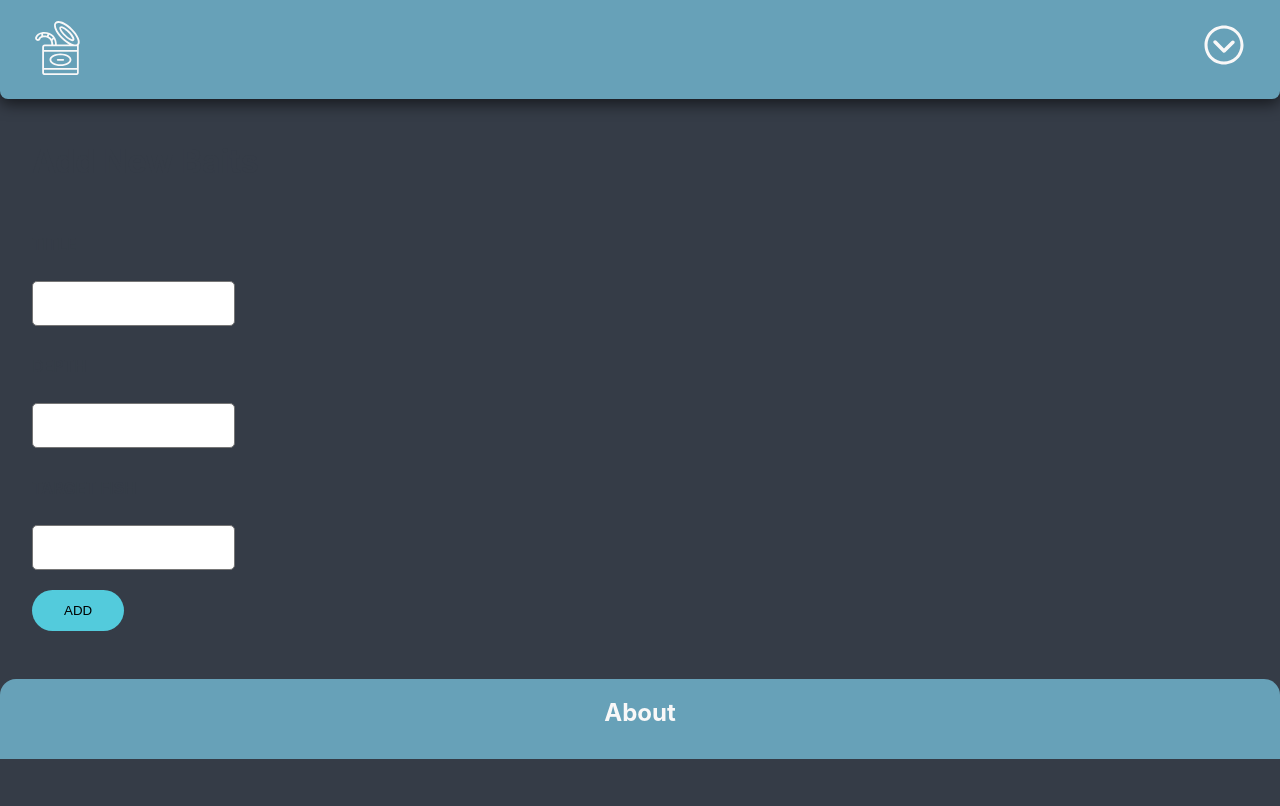
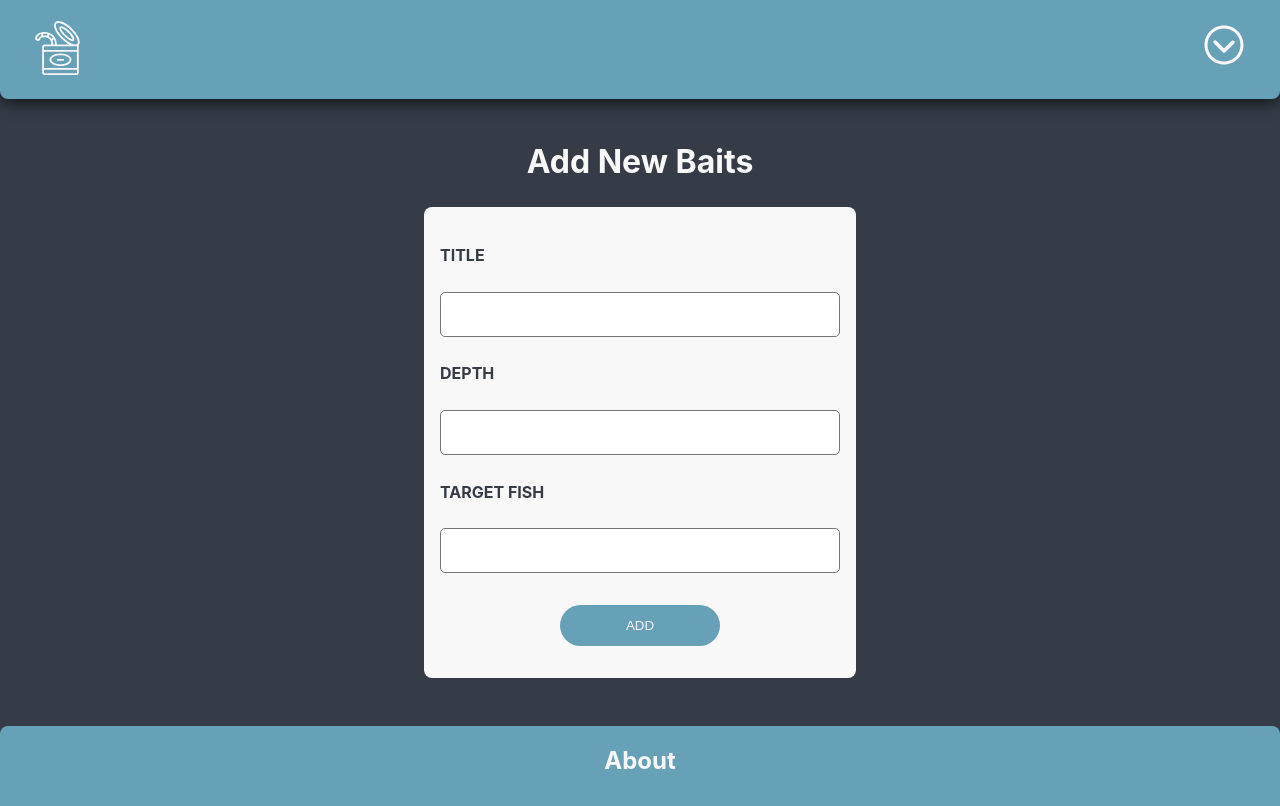
Before and after one commit to JustinLepine/capstone-can-of-worms, a React (Create React App) app: page /add in a window 1280 px wide. Built offline with nearby package versions, Linux system fonts and the light colour scheme.

Commit message:
styled add component

```diff
--- a/src/components/Add/Add.scss
+++ b/src/components/Add/Add.scss
@@ -1,17 +1,32 @@
 @use "../../styles/colors" as *;
+@use "../../styles/mixins" as *;
 
 .add {
     display: flex;
     flex-direction: column;
+    align-items: center;
     margin: 1rem 2rem;
     color: $dark-shades;
 
     &__title {
+        color: $light-shades;
         font-size: 2rem;
     }
 
     &__form {
+        background-color: $light-shades;
+        border-radius: 0.5rem;
+        padding: 1rem;
+        padding-top: 0.7rem;
+        display: flex;
+        flex-direction: column;
+        min-width: 15rem;
         margin-bottom: 2rem;
+        transition-duration: 0.4s;
+
+        @include tablet {
+            min-width: 25rem;
+        }
     }
 
     &__subtitle {
@@ -26,11 +41,22 @@
     }
 
     &__button {
+        display: flex;
+        align-self: center;
+        justify-content: center;
+        width: 10rem;
+        color: $light-shades;
         padding: 0.8rem 2rem;
-        background-color: $light-accent;
-        margin-top: 1rem;
+        background-color: $main;
+        margin-top: 2rem;
+        margin-bottom: 1rem;
         border: none;
         border-radius: 30px;
         display: flex;
+        transition-duration: 0.4s;
+    }
+
+    &__button:hover {
+        background-color: $light-accent;
     }
 }
--- a/src/components/Footer/Footer.scss
+++ b/src/components/Footer/Footer.scss
@@ -7,7 +7,7 @@
     height: 5rem;
     display: flex;
     justify-content: center;
-    border-radius: 1rem 1rem 0 0;
+    border-radius: 0.5rem 0.5rem 0 0;
 
     &__about {
         color: $light-shades;
```
